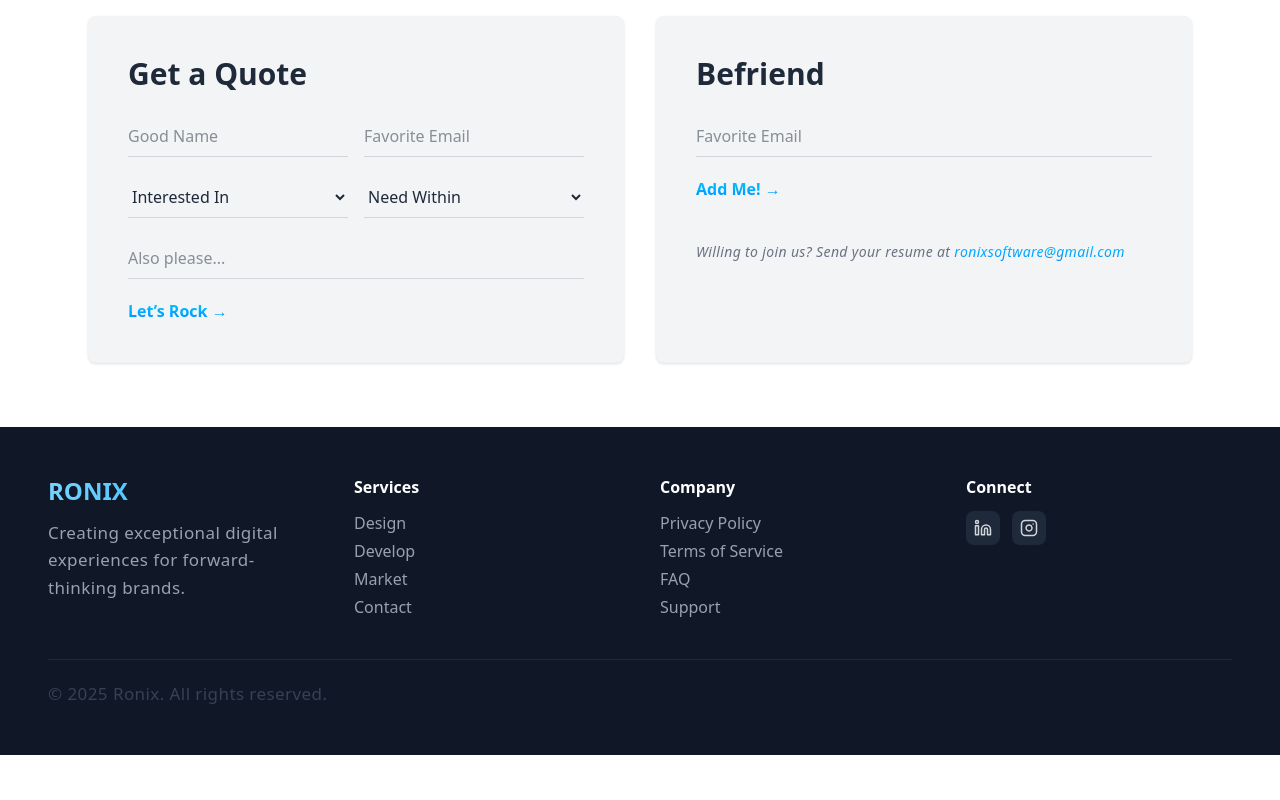
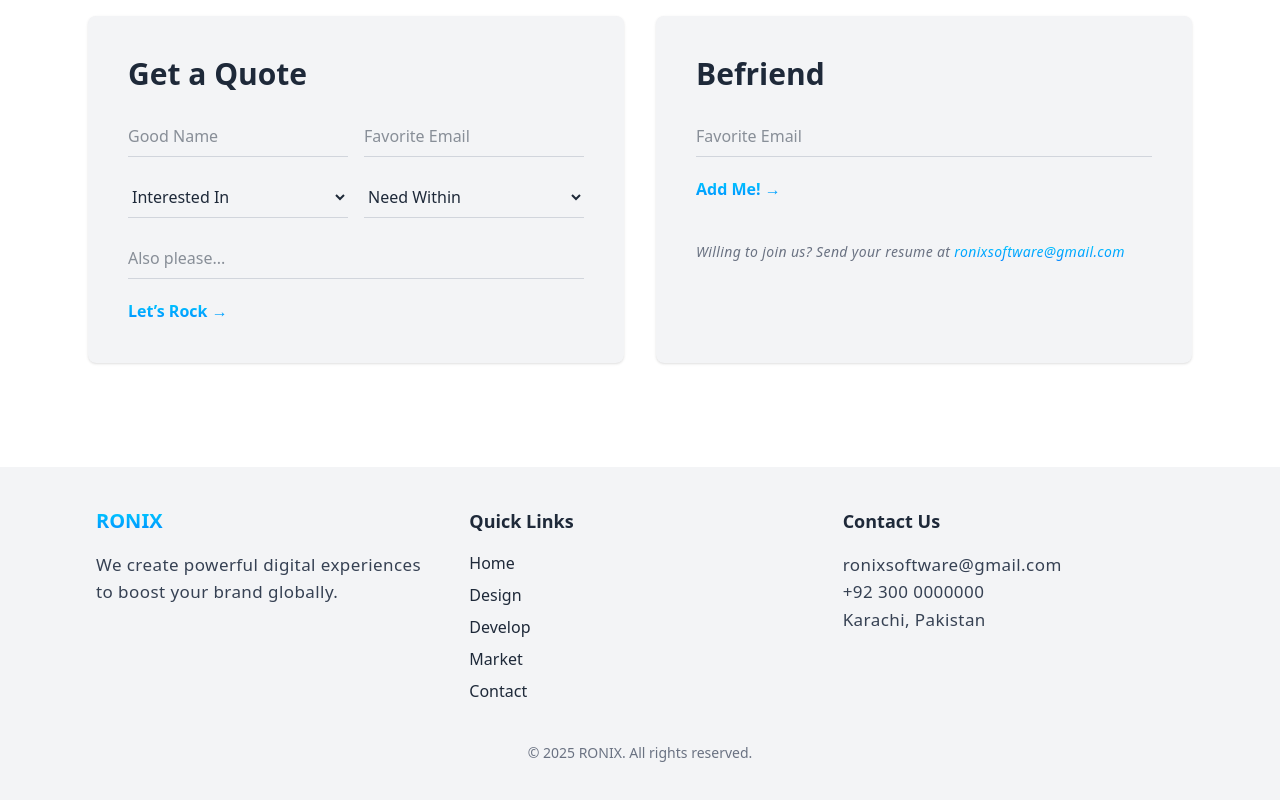
Before and after one commit to AyeshaMalak/ronixWebsite, a React (Vite) app: page /contact in a window 1280 px wide. Shown: the part 372-1172 px from the top of the page. Before the commit the page ends 1127 px from the top, so only its background shows below. Built offline with nearby package versions, Linux system fonts and the light colour scheme.

Commit message:
Update Footer.jsx

```diff
--- a/src/components/Footer.jsx
+++ b/src/components/Footer.jsx
@@ -1,76 +1,78 @@
-import { Link } from 'react-router-dom'
-import { Linkedin, Instagram } from 'lucide-react'
+import React from "react";
+import { Link } from "react-router-dom";
 
-export default function Footer() {
-  const currentYear = new Date().getFullYear()
-
+const Footer = () => {
   return (
-    <footer className="bg-gray-900 text-white p-12">
-      <div className="container-custom">
-        <div className="grid md:grid-cols-4 gap-10 mb-10">
-
-          {/* Logo & Description */}
+    <footer className="bg-gray-100 text-gray-800 py-10 mt-10">
+      <div className="max-w-7xl mx-auto px-6 md:px-24 grid md:grid-cols-3 gap-8">
         <div>
-            <h3 className="text-2xl font-bold bg-gradient-to-r from-sky-300 to-sky-500 text-transparent bg-clip-text mb-3">
+          <h2 className="text-xl font-bold mb-4 bg-gradient-to-b from-[#00D4FF] to-[#0084FF] bg-clip-text text-transparent">
             RONIX
-            </h3>
-            <p className="text-gray-400 leading-relaxed">
-              Creating exceptional digital experiences for forward-thinking brands.
+          </h2>
+          <p className="text-gray-700">
+            We create powerful digital experiences to boost your brand globally.
           </p>
         </div>
 
-          {/* Services */}
         <div>
-            <h4 className="font-bold text-white mb-3">Services</h4>
-            <ul className="space-y-1 text-gray-400">
-              <li><Link to="/design" className="hover:text-sky-400 transition">Design</Link></li>
-              <li><Link to="/develop" className="hover:text-sky-400 transition">Develop</Link></li>
-              <li><Link to="/market" className="hover:text-sky-400 transition">Market</Link></li>
-              <li><Link to="/contact" className="hover:text-sky-400 transition">Contact</Link></li>
+          <h3 className="text-lg font-bold mb-4">Quick Links</h3>
+          <ul className="space-y-2">
+            <li>
+              <Link
+                to="/home"
+                className="hover:text-[#00D4FF] transition-colors"
+              >
+                Home
+              </Link>
+            </li>
+            <li>
+              <Link
+                to="/design"
+                className="hover:text-[#00D4FF] transition-colors"
+              >
+                Design
+              </Link>
+            </li>
+            <li>
+              <Link
+                to="/develop"
+                className="hover:text-[#00D4FF] transition-colors"
+              >
+                Develop
+              </Link>
+            </li>
+            <li>
+              <Link
+                to="/market"
+                className="hover:text-[#00D4FF] transition-colors"
+              >
+                Market
+              </Link>
+            </li>
+            <li>
+              <Link
+                to="/contact"
+                className="hover:text-[#00D4FF] transition-colors"
+              >
+                Contact
+              </Link>
+            </li>
           </ul>
         </div>
 
-          {/* Company */}
         <div>
-            <h4 className="font-bold text-white mb-3">Company</h4>
-            <ul className="space-y-1 text-gray-400">
-              <li>Privacy Policy</li>
-              <li>Terms of Service</li>
-              <li>FAQ</li>
-              <li>Support</li>
-            </ul>
-          </div>
-
-          {/* Connect */}
-          <div>
-            <h4 className="font-bold text-white mb-3">Connect</h4>
-            <div className="flex gap-3">
-              <a
-                href="https://www.linkedin.com/in/ronix-software?utm_source=share&utm_campaign=share_via&utm_content=profile&utm_medium=android_app"
-                target="_blank"
-                rel="noopener noreferrer"
-                className="p-2 rounded-lg bg-gray-800 hover:bg-gray-700 text-gray-300 hover:text-sky-400 transition"
-              >
-                <Linkedin size={18} />
-              </a>
-              <a
-                href="https://www.instagram.com/ronix.software/tagged/"
-                target="_blank"
-                rel="noopener noreferrer"
-                className="p-2 rounded-lg bg-gray-800 hover:bg-gray-700 text-gray-300 hover:text-pink-400 transition"
-              >
-                <Instagram size={18} />
-              </a>
+          <h3 className="text-lg font-bold mb-4">Contact Us</h3>
+          <p className="text-gray-700">ronixsoftware@gmail.com</p>
+          <p className="text-gray-700">+92 300 0000000</p>
+          <p className="text-gray-700">Karachi, Pakistan</p>
         </div>
       </div>
 
-        </div>
-
-        {/* Footer Bottom */}
-        <div className="border-t border-gray-800 pt-5 flex flex-col md:flex-row justify-between items-center text-gray-500 text-sm">
-          <p>&copy; {currentYear} Ronix. All rights reserved.</p>
-        </div>
+      <div className="text-center mt-10 text-gray-500 text-sm">
+        &copy; {new Date().getFullYear()} RONIX. All rights reserved.
       </div>
     </footer>
-  )
-}
+  );
+};
+
+export default Footer;
```
Lines whose indentation alone changed are shown as unchanged.
